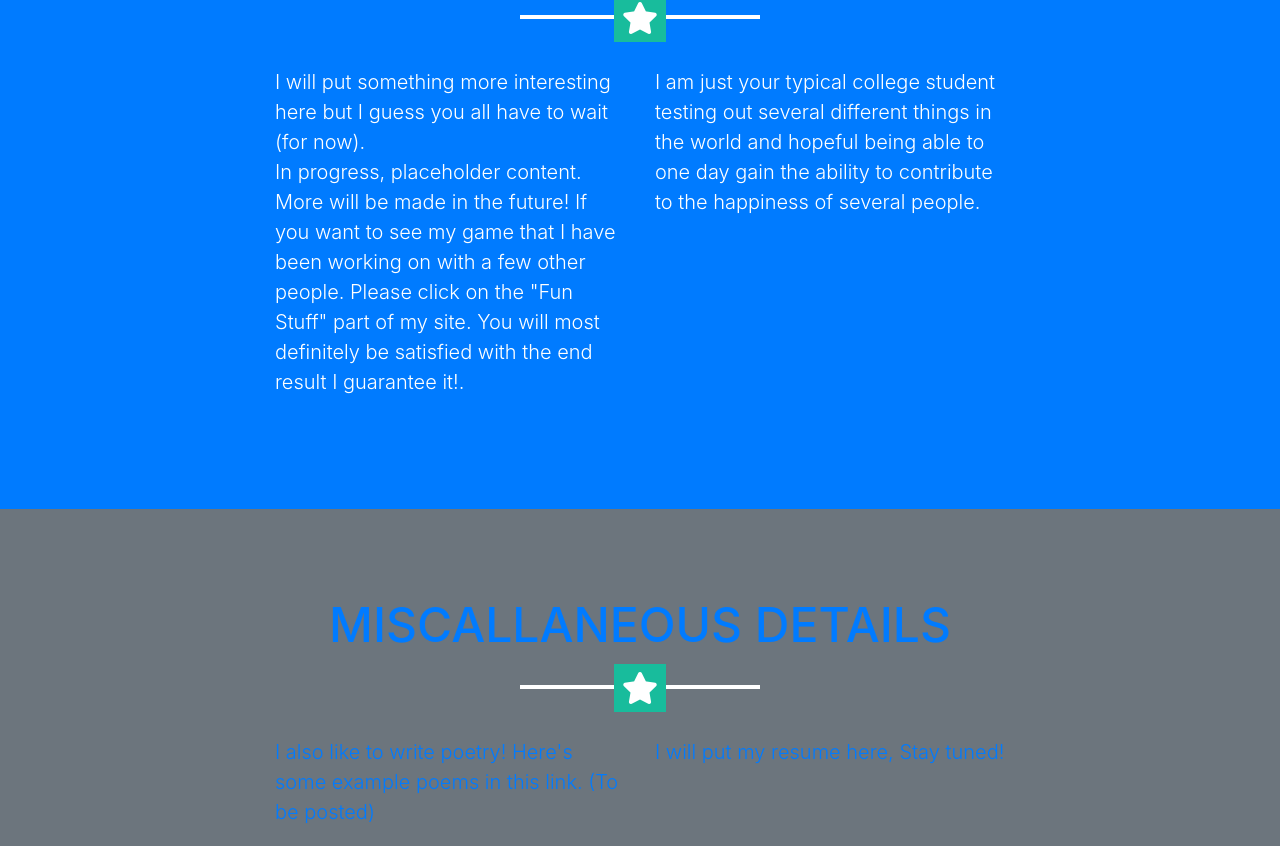
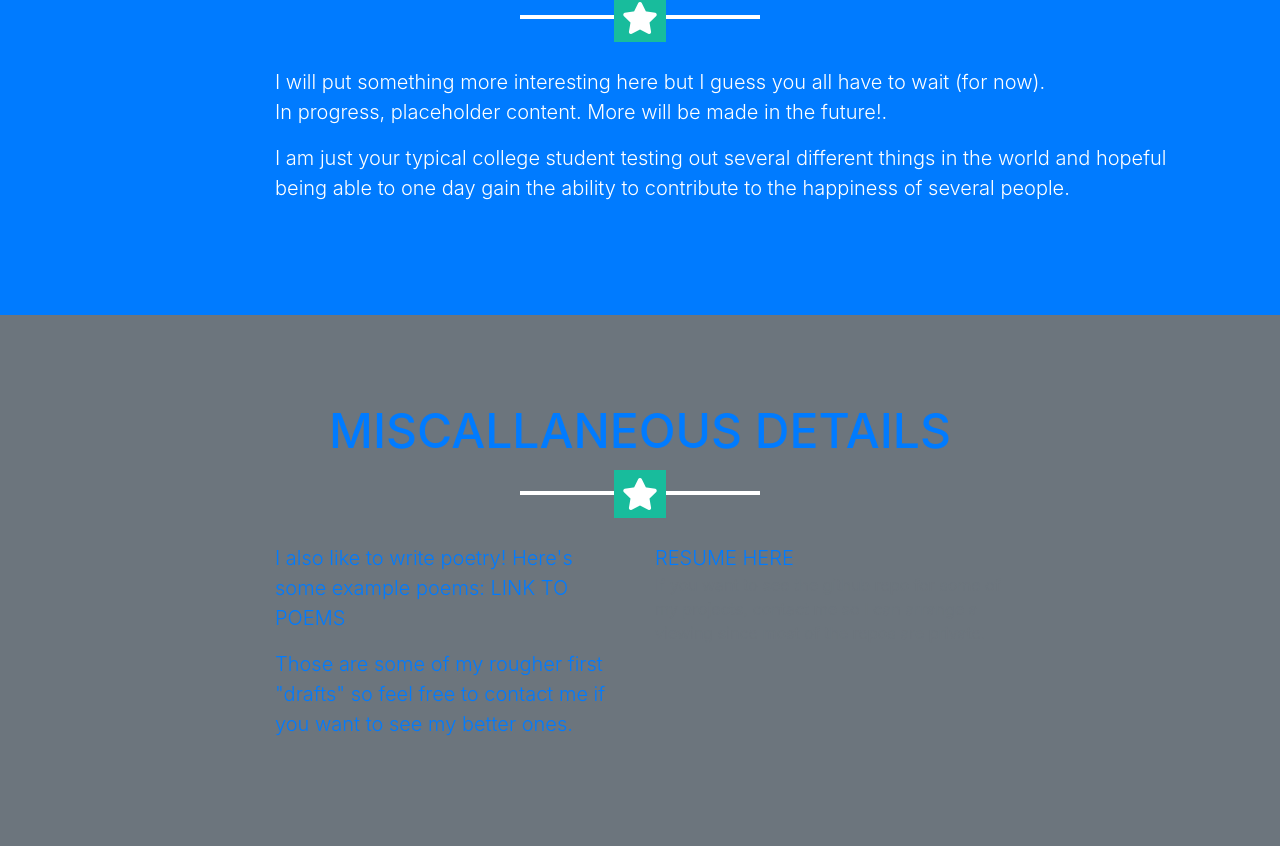
Before and after one commit to nicktran6997/nicktran6997.github.io, a website with bundled scripts: page index.html in a window 1280 px wide. Shown: the part 1784-2630 px from the top of the page. Built offline with nearby package versions, Linux system fonts and the light colour scheme.

Commit message:
updated a few lines

```diff
--- a/index.html
+++ b/index.html
@@ -45,6 +45,9 @@
               <a class="nav-link py-3 px-0 px-lg-3 rounded js-scroll-trigger" href="#about">About</a>
             </li>
             <li class="nav-item mx-0 mx-lg-1">
+              <a class="nav-link py-3 px-0 px-lg-3 rounded js-scroll-trigger" href="#misc">Misc/Docs</a>
+            </li>
+            <li class="nav-item mx-0 mx-lg-1">
               <a class="nav-link py-3 px-0 px-lg-3 rounded js-scroll-trigger" href="#contact">Contact</a>
             </li>
           </ul>
@@ -60,7 +63,7 @@
         </div>
         <h1 class="text-uppercase mb-0">Nicholas Tran</h1>
         <hr class="star-light">
-        <h2 class="font-weight-light mb-0">Student - Aspiring Software Engineer </h2>
+        <h2 class="font-weight-light mb-0">Student - Aspiring Software Engineer - UC Berkeley 2019</h2>
       </div>
     </header>
 
@@ -141,28 +144,28 @@
         <h2 class="text-center text-uppercase text-white">About</h2>
         <hr class="star-light mb-5">
         <div class="row">
-          <div class="col-lg-4 ml-auto">
+          <div class="col-lg-10 ml-auto">
             <p class="lead">	I will put something more interesting here but I guess you all have to wait (for now). <br>
-			In progress, placeholder content. More will be made in the future! If you want to see my game that I have been working on with a few other people. Please click on the "Fun Stuff" part of my site. You will most definitely be satisfied with the end result I guarantee it!.</p>
-          </div>
-          <div class="col-lg-4 mr-auto">
-            <p class="lead">I am just your typical college student testing out several different things in the world and hopeful being able to one day gain the ability to contribute to the happiness of several people.</p>
+			In progress, placeholder content. More will be made in the future!.</p>
+          <p class="lead">I am just your typical college student testing out several different things in the world and hopeful being able to one day gain the ability to contribute to the happiness of several people.</p>
           </div>
         </div>
       </div>
     </section>
 
-    <section class="bg-secondary text-secondary mb-0" >
+    <section class="bg-secondary text-secondary mb-0" id="misc">
       <div class="container">
         <h2 class="text-center text-uppercase text-primary mb-0">Miscallaneous Details</h2>
         <hr class="star-light mb-5">
         <div class="row">
           <div class="col-lg-4 ml-auto">
-            <p class="lead text-primary" >I also like to write poetry! Here's some example poems in this link. (To be posted)</p>
+              <p class="lead text-primary" >I also like to write poetry! Here's some example poems:  <a href="docs/poetry.pdf">LINK TO POEMS</a></p>
+
+            <p class="lead text-primary"> Those are some of my rougher first "drafts" so feel free to contact me if you want to see my better ones.</p>
           </div>
           <div class="col-lg-4 mr-auto">
-            <p class="lead text-primary"> I will put my resume here, Stay tuned!</p>
-
+             <a class="lead text-primary"href="docs/resume_FA18.pdf">RESUME HERE</a>
+             <p>If you want to see the github repo for some of my projects, contact me so I can arrange a viewing since most of the repos are private.</p>
           </div>
         </div>
       </div>
```
